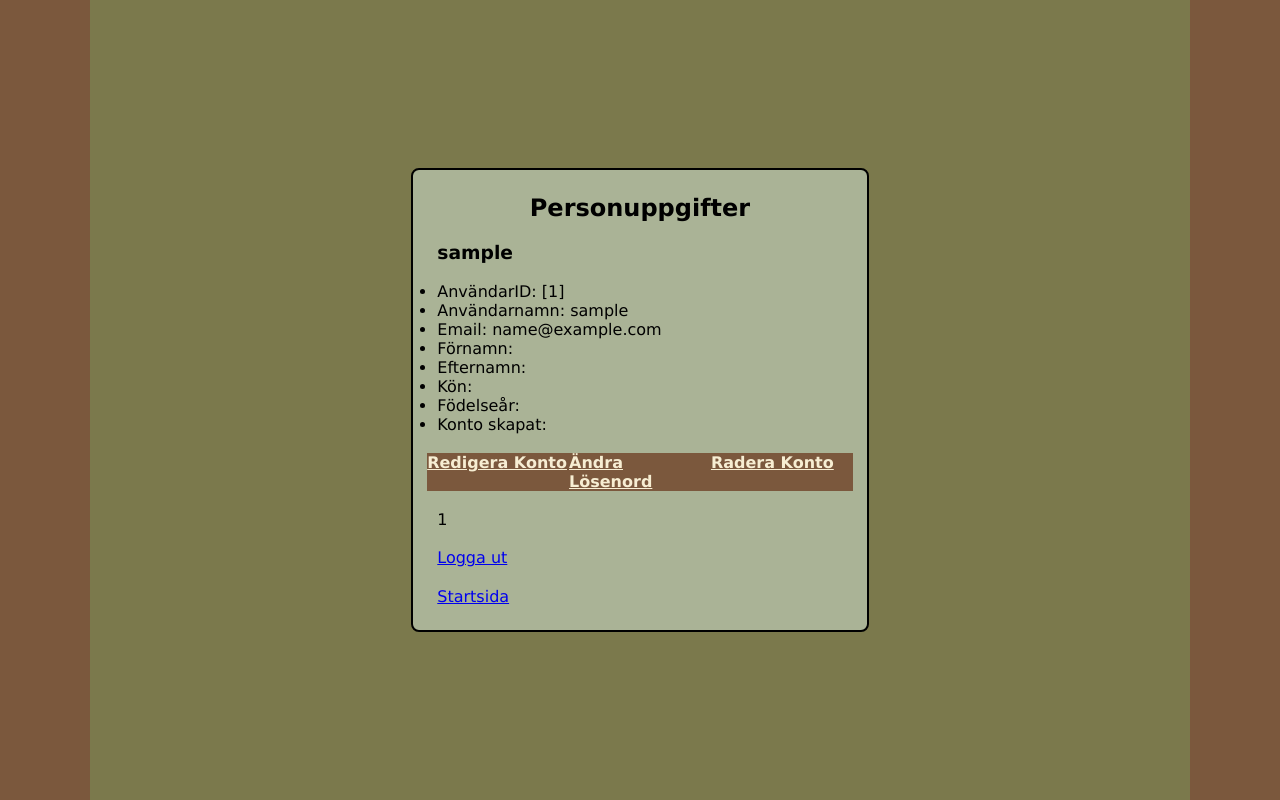
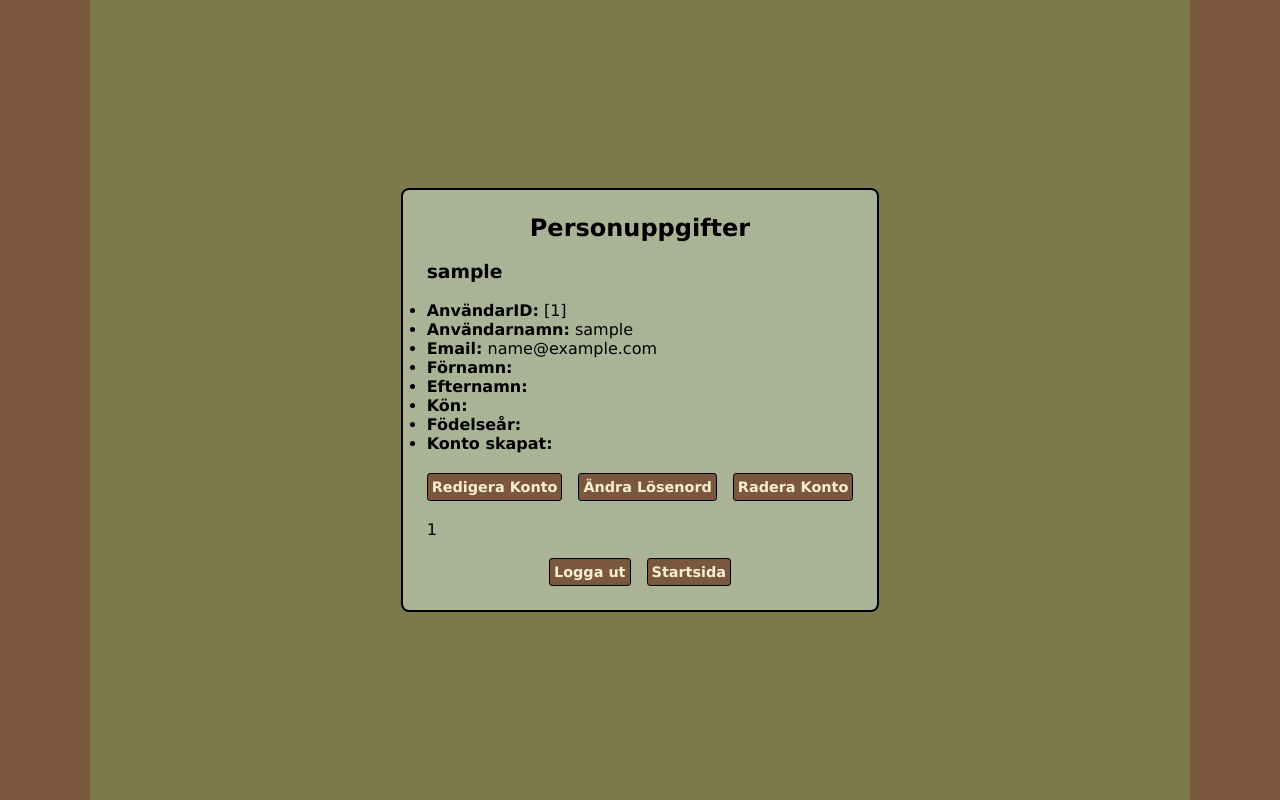
Before and after one commit to Grupp2-Blogg/grupp2-blogg, a PHP site: page /accountDetails.php in a window 1280 px wide. Run offline with PHP 8.4, Linux system fonts and the light colour scheme; the visitor is signed in with stand-in values (Sample User, id 1).

Commit message:
Styled some buttons etc

```diff
--- a/public/accountDetails.php
+++ b/public/accountDetails.php
@@ -37,8 +37,10 @@ $controller = new AccountDetailsController($pdo);
                 echo $_SESSION['pwd_update_complete'];
                 unset($_SESSION['pwd_update_complete']);
             }
-            echo '<a href="./index.php?logout=true" class="login-btn">Logga ut</a>';
-            echo '<a href="./index.php" class="login-btn">Startsida</a>';
+            echo '<div class="form-button-container-a">';
+            echo '<a href="./index.php?logout=true" class="form-button-a">Logga ut</a>';
+            echo '<a href="./index.php" class="form-button-a">Startsida</a>';
+            echo '</div>';
 
             ?>
         </section>
--- a/public/account_form_includes/account_info.inc.php
+++ b/public/account_form_includes/account_info.inc.php
@@ -37,9 +37,9 @@
     </li>
 </ul>
 
-<div class="form-button-container">
-    <a href="accountDetails.php?mode=account-enter-edit" class="form-button">Redigera Konto</a>
-    <a href="accountDetails.php?mode=pw-enter-confirm-old" class="form-button">Ändra Lösenord</a>
-    <a href="accountDetails.php?mode=account-enter-delete" class="form-button">Radera Konto</a>
+<div class="form-button-container-a">
+    <a href="accountDetails.php?mode=account-enter-edit" class="form-button-a">Redigera Konto</a>
+    <a href="accountDetails.php?mode=pw-enter-confirm-old" class="form-button-a">Ändra Lösenord</a>
+    <a href="accountDetails.php?mode=account-enter-delete" class="form-button-a">Radera Konto</a>
 
 </div>
--- a/style.css
+++ b/style.css
@@ -123,6 +123,8 @@ body {
 }
 
 .form-button {
+    font-size: 1rem;
+    padding: 0.25rem 0.25rem;
     justify-self: center;
     min-width: 35%;
     min-height: 1.75rem;
@@ -138,6 +140,42 @@ body {
     background-color: grey;
 }
 
+.acc-info-label {
+    font-weight: bold;
+}
+
+.form-button-container-a {
+    display: flex;
+    justify-content: center;
+    gap: 1rem;
+}
+
+.form-button-a {
+    font-size: 0.9rem;
+    /* justify-self: center; */
+    border: 1px solid black;
+    border-radius: 0.2rem;
+    text-decoration: none;
+    text-align: center;
+    display: flex;
+    justify-content: center;
+    align-items: center;
+    /* min-width: 35%; */
+    max-width: 35%;
+    min-height: 1.75rem;
+    max-height: 1.5rem;
+    padding: 0.25rem 0.25rem;
+    /* background-color: #C2BAB7; */
+    background: var(--main-background);
+    color: var(--shade-of-vanilla);
+    font-weight: bold;
+}
+
+.form-button-a:hover {
+    cursor: pointer;
+    background-color: grey;
+}
+
 .required-fields {
     font-size: 0.75rem;
 }
```
